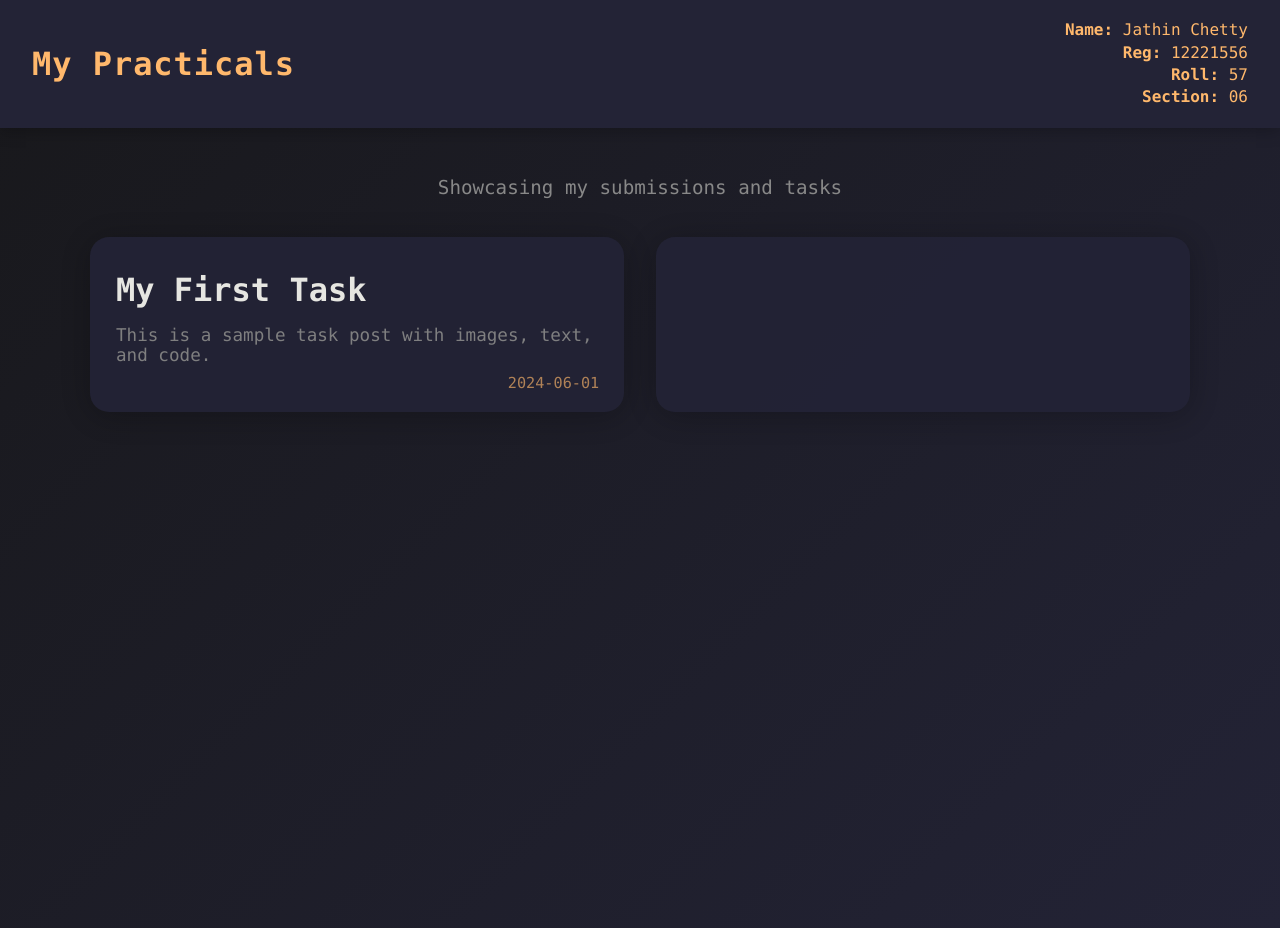
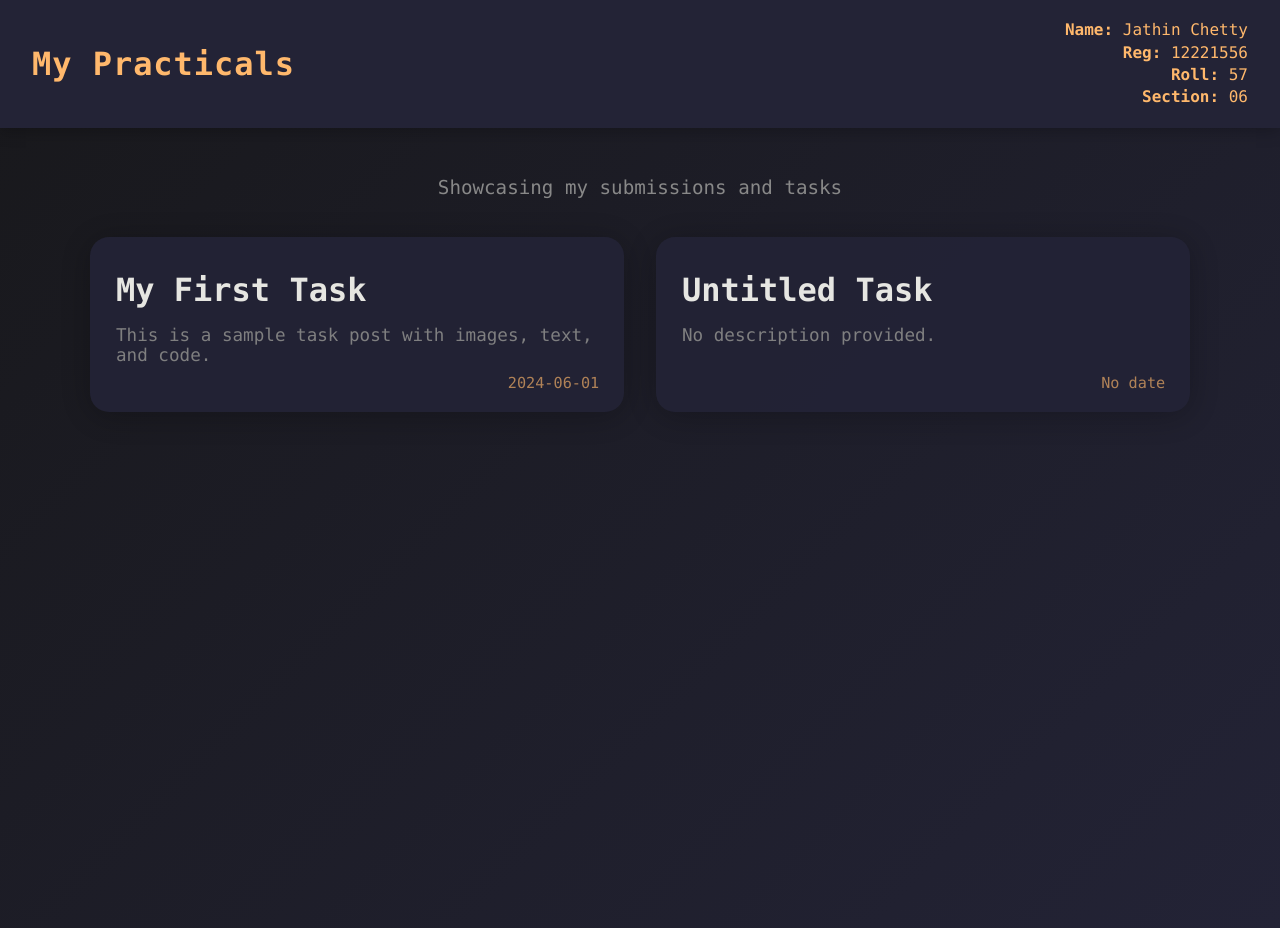
Before and after one commit to Jathin-Chetty/Mytasks, a Next.js app: page / in a window 1280 px wide. Built offline with nearby package versions, Linux system fonts and the light colour scheme.

Commit message:
fix: Show default values for missing frontmatter in MDX tasks on homepage

```diff
--- a/src/app/page.tsx
+++ b/src/app/page.tsx
@@ -20,9 +20,9 @@ export default function Home() {
     const { data } = matter(source);
     return {
       slug: file.replace(/\.mdx?$/, ''),
-      title: data.title || '',
-      description: data.description || '',
-      date: data.date || '',
+      title: data.title || 'Untitled Task',
+      description: data.description || 'No description provided.',
+      date: data.date || 'No date',
     };
   });
 
```
